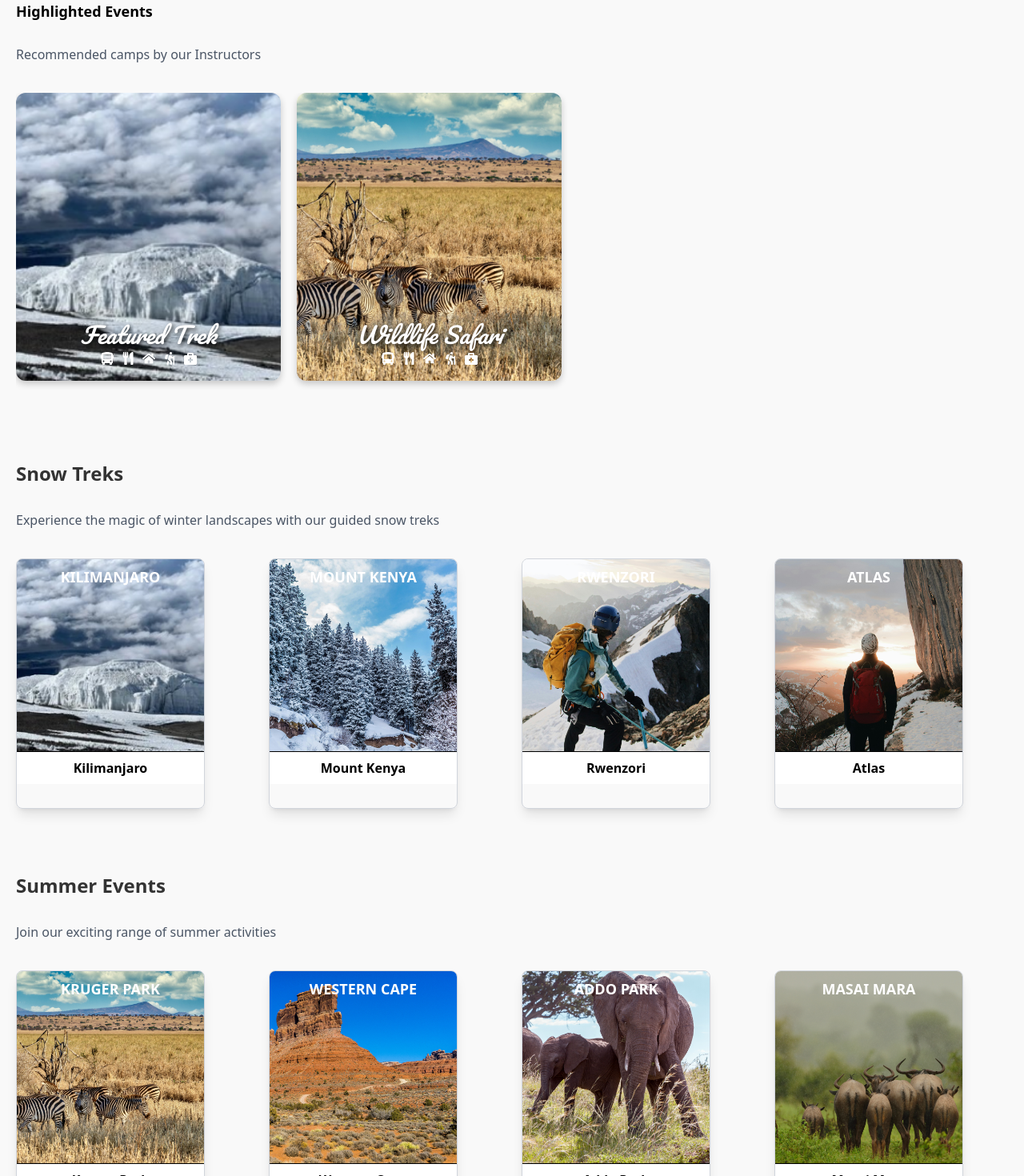
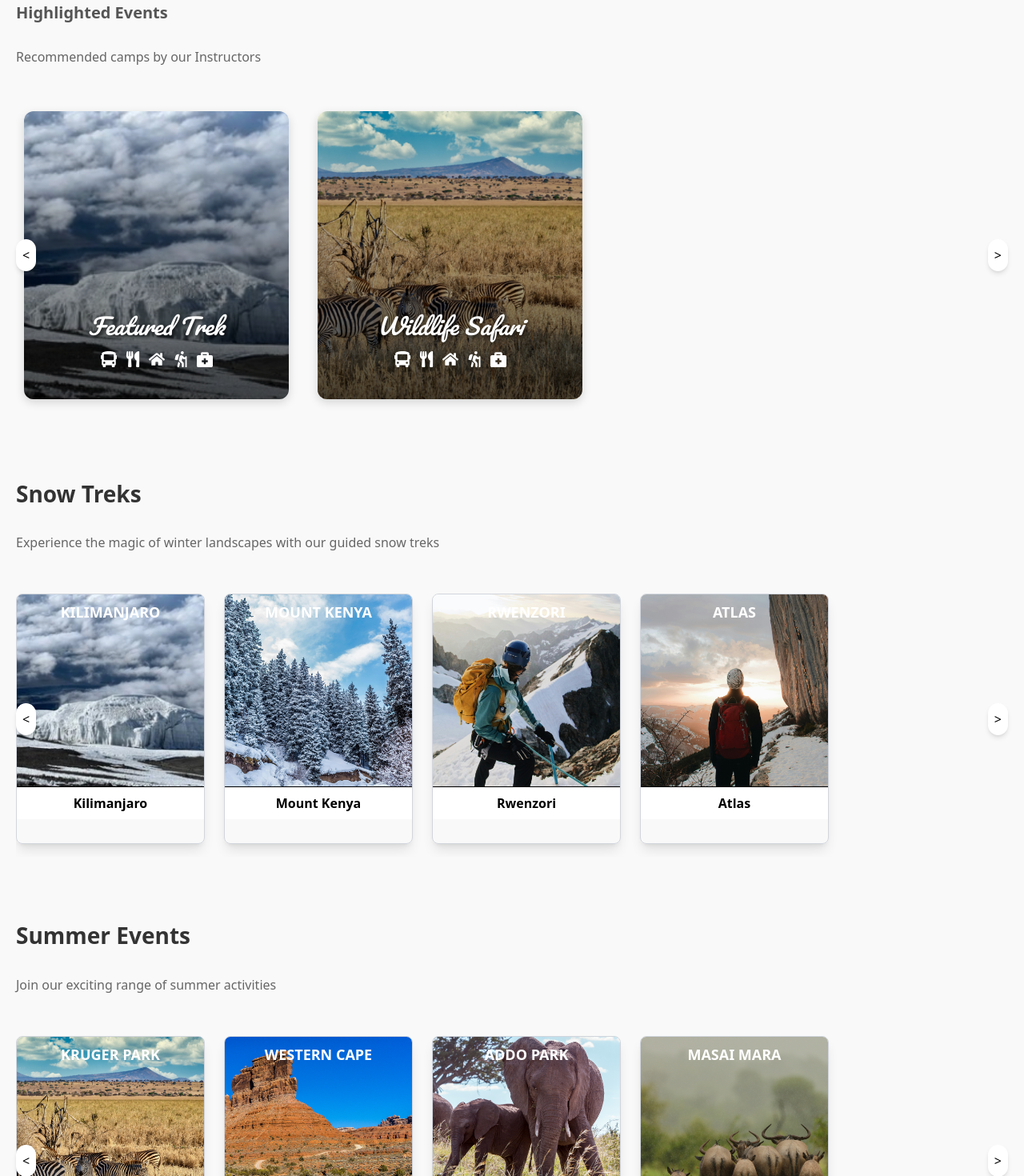
Before and after one commit to nankyashadia/ReactApp, a React (Vite) app in the folder my-landing-page/: page / in a window 1280 px wide. Shown: the part 820-2290 px from the top of the page at 80% size. Built offline with nearby package versions, Linux system fonts and the light colour scheme; no server answers.

Commit message:
Added useRef

```diff
--- a/my-landing-page/src/components/Eventsection.jsx
+++ b/my-landing-page/src/components/Eventsection.jsx
@@ -1,4 +1,4 @@
-import React, { useState, useEffect } from 'react';
+import React, { useState, useEffect, useRef } from 'react';
 import axios from 'axios';
 import { ENDPOINTS } from '../Utilities/Util';
 import { FaBus, FaUtensils, FaHome, FaHiking, FaBriefcaseMedical, FaStar } from 'react-icons/fa';
@@ -104,6 +104,26 @@ const EventsSection = () => {
     testimonials: true
   });
 
+  // Create refs for each scrollable section
+  const highlightedRef = useRef(null);
+  const summerRef = useRef(null);
+  const snowRef = useRef(null);
+  const epicRef = useRef(null);
+  const specialRef = useRef(null);
+  const experienceRef = useRef(null);
+
+  // Scroll functions for each section
+  const scrollLeft = (ref) => {
+    if (ref.current) {
+      ref.current.scrollBy({ left: -300, behavior: 'smooth' });
+    }
+  };
+
+  const scrollRight = (ref) => {
+    if (ref.current) {
+      ref.current.scrollBy({ left: 300, behavior: 'smooth' });
+    }
+  };
 
   useEffect(() => {
     const fetchEvents = async () => {
@@ -150,7 +170,6 @@ const EventsSection = () => {
         (async () => {
           try {
             const response = await axios.get(ENDPOINTS.TESTIMONIALS);
-            // Properly map the testimonial data to match the component props
             setTestimonials(response.data.map(testimonial => ({
               name: testimonial.name,
               role: testimonial.role,
@@ -160,7 +179,6 @@ const EventsSection = () => {
             })));
           } catch (err) {
             console.error("Error fetching testimonials:", err);
-            // Fallback testimonials with proper structure
             setTestimonials([
               {
                 name: "Sarah Johnson",
@@ -199,77 +217,209 @@ const EventsSection = () => {
   return (
     <div className="events-container p-4">
       {/* Highlighted Events */}
-      <div className="section mb-10">
+      <div className="section mb-10 relative">
         <h6 className="text-lg font-semibold mb-2">Highlighted Events</h6>
         <p className="text-gray-600 mb-4">Recommended camps by our Instructors</p>
 
         {error && <p className="text-red-500">{error}</p>}
 
+        <div className="relative">
+          <button
+            onClick={() => scrollLeft(highlightedRef)}
+            className="absolute left-0 top-1/2 transform -translate-y-1/2 z-10 bg-white rounded-full p-2 shadow-md hover:bg-gray-100"
+            aria-label="Scroll left"
+          >
+            &lt;
+          </button>
+          <button
+            onClick={() => scrollRight(highlightedRef)}
+            className="absolute right-0 top-1/2 transform -translate-y-1/2 z-10 bg-white rounded-full p-2 shadow-md hover:bg-gray-100"
+            aria-label="Scroll right"
+          >
+            &gt;
+          </button>
           {isLoading.highlighted ? (
             <p>Loading highlighted events...</p>
           ) : (
-          <div className="cards-container">
+            <div
+              className="cards-container flex overflow-x-auto scrollbar-hide space-x-4 py-4"
+              ref={highlightedRef}
+              style={{ scrollBehavior: 'smooth' }}
+            >
               {highlightedEvents.map((event, index) => (
                 <EventCard key={index} title={event.title} backgroundImage={event.backgroundImage} showIcons={true} />
               ))}
             </div>
           )}
         </div>
+      </div>
 
       {/* Snow Treks */}
-      <div className="section snow-treks-section mb-10">
+      <div className="section snow-treks-section mb-10 relative">
         <h2 className="text-2xl font-bold mb-2">Snow Treks</h2>
         <p className="text-gray-600 mb-4">Experience the magic of winter landscapes with our guided snow treks</p>
-        <div className="grid grid-cols-1 md:grid-cols-4 gap-6">
+
+        <div className="relative">
+          <button
+            onClick={() => scrollLeft(snowRef)}
+            className="absolute left-0 top-1/2 transform -translate-y-1/2 z-10 bg-white rounded-full p-2 shadow-md hover:bg-gray-100"
+            aria-label="Scroll left"
+          >
+            &lt;
+          </button>
+          <button
+            onClick={() => scrollRight(snowRef)}
+            className="absolute right-0 top-1/2 transform -translate-y-1/2 z-10 bg-white rounded-full p-2 shadow-md hover:bg-gray-100"
+            aria-label="Scroll right"
+          >
+            &gt;
+          </button>
+          <div
+            className="flex overflow-x-auto scrollbar-hide space-x-6 py-4"
+            ref={snowRef}
+            style={{ scrollBehavior: 'smooth' }}
+          >
             {snowTreks.map((trek, index) => (
-            <StyledEventCard key={index} title={trek.title} backgroundImage={trek.backgroundImage} />
+              <div key={index} className="flex-shrink-0">
+                <StyledEventCard title={trek.title} backgroundImage={trek.backgroundImage} />
+              </div>
             ))}
+          </div>
         </div>
       </div>
 
       {/* Summer Events */}
-      <div className="section summer-events-section mb-10">
+      <div className="section summer-events-section mb-10 relative">
         <h2 className="text-2xl font-bold mb-2">Summer Events</h2>
         <p className="text-gray-600 mb-4">Join our exciting range of summer activities</p>
-        <div className="grid grid-cols-1 md:grid-cols-4 gap-6">
+
+        <div className="relative">
+          <button
+            onClick={() => scrollLeft(summerRef)}
+            className="absolute left-0 top-1/2 transform -translate-y-1/2 z-10 bg-white rounded-full p-2 shadow-md hover:bg-gray-100"
+            aria-label="Scroll left"
+          >
+            &lt;
+          </button>
+          <button
+            onClick={() => scrollRight(summerRef)}
+            className="absolute right-0 top-1/2 transform -translate-y-1/2 z-10 bg-white rounded-full p-2 shadow-md hover:bg-gray-100"
+            aria-label="Scroll right"
+          >
+            &gt;
+          </button>
+          <div
+            className="flex overflow-x-auto scrollbar-hide space-x-6 py-4"
+            ref={summerRef}
+            style={{ scrollBehavior: 'smooth' }}
+          >
             {summerEvents.map((event, index) => (
-            <StyledEventCard key={index} title={event.title} backgroundImage={event.backgroundImage} />
+              <div key={index} className="flex-shrink-0">
+                <StyledEventCard title={event.title} backgroundImage={event.backgroundImage} />
+              </div>
             ))}
+          </div>
         </div>
       </div>
 
       {/* Epic Adventures */}
-      <div className="section epic-adventures-section mb-10">
+      <div className="section epic-adventures-section mb-10 relative">
         <h2 className="text-2xl font-bold mb-2">Epic Adventures</h2>
         <p className="text-gray-600 mb-4">Push your limits with our most thrilling outdoor challenges</p>
-        <div className="grid grid-cols-1 md:grid-cols-4 gap-6">
+
+        <div className="relative">
+          <button
+            onClick={() => scrollLeft(epicRef)}
+            className="absolute left-0 top-1/2 transform -translate-y-1/2 z-10 bg-white rounded-full p-2 shadow-md hover:bg-gray-100"
+            aria-label="Scroll left"
+          >
+            &lt;
+          </button>
+          <button
+            onClick={() => scrollRight(epicRef)}
+            className="absolute right-0 top-1/2 transform -translate-y-1/2 z-10 bg-white rounded-full p-2 shadow-md hover:bg-gray-100"
+            aria-label="Scroll right"
+          >
+            &gt;
+          </button>
+          <div
+            className="flex overflow-x-auto scrollbar-hide space-x-6 py-4"
+            ref={epicRef}
+            style={{ scrollBehavior: 'smooth' }}
+          >
             {epicAdventures.map((adventure, index) => (
-            <StyledEventCard key={index} title={adventure.title} backgroundImage={adventure.backgroundImage} />
+              <div key={index} className="flex-shrink-0">
+                <StyledEventCard title={adventure.title} backgroundImage={adventure.backgroundImage} />
+              </div>
             ))}
+          </div>
         </div>
       </div>
 
       {/* Special Events */}
-      <div className="section special-events-section mb-10">
+      <div className="section special-events-section mb-10 relative">
         <h2 className="text-2xl font-bold mb-2">Special Events</h2>
         <p className="text-gray-600 mb-4">Join us for unique, limited-time gatherings that celebrate remarkable occasions</p>
-        <div className="grid grid-cols-1 md:grid-cols-4 gap-6">
+
+        <div className="relative">
+          <button
+            onClick={() => scrollLeft(specialRef)}
+            className="absolute left-0 top-1/2 transform -translate-y-1/2 z-10 bg-white rounded-full p-2 shadow-md hover:bg-gray-100"
+            aria-label="Scroll left"
+          >
+            &lt;
+          </button>
+          <button
+            onClick={() => scrollRight(specialRef)}
+            className="absolute right-0 top-1/2 transform -translate-y-1/2 z-10 bg-white rounded-full p-2 shadow-md hover:bg-gray-100"
+            aria-label="Scroll right"
+          >
+            &gt;
+          </button>
+          <div
+            className="flex overflow-x-auto scrollbar-hide space-x-6 py-4"
+            ref={specialRef}
+            style={{ scrollBehavior: 'smooth' }}
+          >
             {specialEvents.map((event, index) => (
-            <StyledEventCard key={index} title={event.title} backgroundImage={event.backgroundImage} />
+              <div key={index} className="flex-shrink-0">
+                <StyledEventCard title={event.title} backgroundImage={event.backgroundImage} />
+              </div>
             ))}
+          </div>
         </div>
       </div>
 
       {/* Experience Yourself Section */}
-      <section className="experience-yourself-section p-6 rounded-xl shadow-lg mt-10 mb-10 bg-pink-100">
+      <section className="experience-yourself-section p-6 rounded-xl shadow-lg mt-10 mb-10 bg-pink-100 relative">
         <div className="mb-8 text-left">
           <h3 className="text-lg text-gray-700 font-semibold">Experience yourself</h3>
           <h2 className="text-2xl font-bold">Exclusive footage from our camps</h2>
         </div>
-        <div className="flex flex-col md:flex-row gap-6 overflow-x-auto pb-4">
+        <div className="relative">
+          <button
+            onClick={() => scrollLeft(experienceRef)}
+            className="absolute left-0 top-1/2 transform -translate-y-1/2 z-10 bg-white rounded-full p-2 shadow-md hover:bg-gray-100"
+            aria-label="Scroll left"
+          >
+            &lt;
+          </button>
+          <button
+            onClick={() => scrollRight(experienceRef)}
+            className="absolute right-0 top-1/2 transform -translate-y-1/2 z-10 bg-white rounded-full p-2 shadow-md hover:bg-gray-100"
+            aria-label="Scroll right"
+          >
+            &gt;
+          </button>
+          <div
+            className="flex overflow-x-auto scrollbar-hide space-x-4 pb-4"
+            ref={experienceRef}
+            style={{ scrollBehavior: 'smooth' }}
+          >
             <ExperienceCard videoUrl="https://www.youtube.com/watch?v=QgwWRQWTLpM" />
             <ExperienceCard videoUrl="https://www.youtube.com/watch?v=prTzU3yrGcw" />
             <ExperienceCard videoUrl="https://www.youtube.com/watch?v=ezUpLsgXbeg" />
+          </div>
         </div>
       </section>
 
--- a/my-landing-page/src/components/Eventssection.css
+++ b/my-landing-page/src/components/Eventssection.css
@@ -1,123 +1,165 @@
 @import url('https://fonts.googleapis.com/css2?family=Pacifico&display=swap');
+
 .events-container {
   display: flex;
   flex-direction: column;
   gap: 40px;
   padding: 20px;
   background-color: #f9f9f9;
+  max-width: 100%;
+  overflow-x: hidden;
 }
 
 .section {
   display: flex;
   flex-direction: column;
   gap: 20px;
+  position: relative;
 }
 
 .section h2 {
-  font-size: 24px;
+  font-size: 28px;
   color: #333;
   margin-bottom: 10px;
+  font-weight: 700;
 }
 
+.section h6 {
+  font-size: 20px;
+  color: #555;
+  font-weight: 600;
+}
+
+.section p {
+  color: #666;
+  font-size: 16px;
+  max-width: 800px;
+}
+
+/* Cards Container */
 .cards-container {
   display: flex;
   gap: 20px;
   overflow-x: auto;
-  padding-bottom: 20px;
+  padding: 20px 10px;
+  scroll-snap-type: x mandatory;
+  scroll-behavior: smooth;
+  -webkit-overflow-scrolling: touch;
+  position: relative;
 }
 
+/* Event Card Styles */
 .event-card {
   flex: 0 0 auto;
-  width: 331px;  /* Updated width */
-  height: 360px; /* Updated height */
+  width: 331px;
+  height: 360px;
   border-radius: 12px;
   overflow: hidden;
   position: relative;
   background-size: cover;
   background-position: center;
-  box-shadow: 0 4px 8px rgba(0, 0, 0, 0.2);
+  box-shadow: 0 4px 12px rgba(0, 0, 0, 0.15);
+  scroll-snap-align: start;
+  transition: transform 0.3s ease, box-shadow 0.3s ease;
 }
 
-/* .event-card:hover {
-  transform: scale(1.05);
-} */
+.event-card:hover {
+  transform: translateY(-5px);
+  box-shadow: 0 6px 16px rgba(0, 0, 0, 0.2);
+}
+
+.overlay {
+  position: absolute;
+  top: 0;
+  left: 0;
+  right: 0;
+  bottom: 0;
+  background: linear-gradient(to top, rgba(0,0,0,0.7) 0%, rgba(0,0,0,0.3) 50%, rgba(0,0,0,0) 100%);
+}
 
 .card-content {
   position: absolute;
-  bottom: 10px; /* Slightly raised to avoid overlap */
-  left: 10px;
-  gap: 700px;
-  right: 10px;
-  background: none; /* Removed dark overlay */
-  color: white;
-  padding: 10px;
+  bottom: 20px;
+  left: 0;
+  right: 0;
+  padding: 20px;
   text-align: center;
-  text-shadow: 1px 1px 4px rgba(0, 0, 0, 0.5); /* Improves text readability */
+  z-index: 2;
 }
 
 .card-content h3 {
-  margin: 0;
-  font-size: 20px;
+  font-family: 'Pacifico', cursive;
+  font-size: 28px;
+  color: white;
+  text-shadow: 2px 2px 5px rgba(0, 0, 0, 0.7);
+  margin: 0 0 10px 0;
 }
 
-.checkbox-container {
-  margin-top: 10px;
+.icon-container {
+  display: flex;
+  justify-content: center;
+  gap: 15px;
+  font-size: 20px;
+  color: white;
+  text-shadow: 1px 1px 3px rgba(0, 0, 0, 0.7);
 }
 
-.checkbox-container span {
-  font-size: 18px;
-  color: white; /* Ensures visibility */
-  text-shadow: 1px 1px 3px rgba(0, 0, 0, 0.5); /* Enhances contrast */
+/* Styled Event Card (for Snow Treks, Summer Events, etc) */
+.styled-event-card {
+  width: 236px;
+  height: 313px;
+  border-radius: 12px;
+  overflow: hidden;
+  box-shadow: 0 4px 12px rgba(0, 0, 0, 0.15);
+  transition: transform 0.3s ease;
+  flex-shrink: 0;
+  scroll-snap-align: start;
 }
 
-.navigation-marks {
-  display: flex;
-  justify-content: space-between;
-  padding: 0 10px;
+.styled-event-card:hover {
+  transform: translateY(-5px);
 }
 
-.navigation-marks span {
+/* Scroll Buttons */
+.scroll-button {
+  position: absolute;
+  top: 50%;
+  transform: translateY(-50%);
+  z-index: 10;
+  background: white;
+  width: 40px;
+  height: 40px;
+  border-radius: 50%;
+  display: flex;
+  align-items: center;
+  justify-content: center;
+  box-shadow: 0 2px 10px rgba(0,0,0,0.2);
+  border: none;
   cursor: pointer;
-  font-size: 24px;
+  opacity: 0.9;
+  transition: all 0.3s ease;
+}
+
+.scroll-button:hover {
+  opacity: 1;
+  transform: translateY(-50%) scale(1.1);
+}
+
+.scroll-button.left {
+  left: 10px;
+}
+
+.scroll-button.right {
+  right: 10px;
+}
+
+.scroll-button svg {
+  width: 20px;
+  height: 20px;
   color: #333;
 }
 
-.navigation-marks span:hover {
-  color: #007bff;
-}
-
-/* Specific styles for Snow Treks section */
-.snow-treks-section .event-card {
-  width: 250px;
-  height: 150px;
-  background-size: cover; /* Ensures images are visible */
-  background-position: center;
-}
-
-.snow-treks-section .card-content {
-  padding: 10px;
-  background: none; /* Fully removed dark background */
-  text-shadow: 1px 1px 4px rgba(0, 0, 0, 0.5);
-}
-
-.snow-treks-section .card-content h3 {
-  font-size: 18px;
-}
-
-.snow-treks-section .checkbox-container span {
-  font-size: 16px;
-}
-.card-content h3 {
-  font-family: 'Pacifico', cursive;  /* Matches decorative script style */
-  font-size: 28px; /* Adjust size to match the image */
-  color: white;
-  text-shadow: 2px 2px 5px rgba(0, 0, 0, 0.7); /* Adds depth for readability */
-  margin: 0;
-  text-align: center;
-}
-
-
-/* Horizontal Scroll */
+/* Hide scrollbar */
 .scrollbar-hide::-webkit-scrollbar {
   display: none;
 }
@@ -127,37 +169,69 @@
   scrollbar-width: none;
 }
 
-.snap-x {
-  scroll-snap-type: x mandatory;
+/* Experience Section */
+.experience-yourself-section {
+  background-color: #f8e1e4;
+  border-radius: 16px;
+  padding: 30px;
+  margin: 40px 0;
 }
 
-.snap-start {
-  scroll-snap-align: start;
+/* Testimonials Section */
+.testimonials-section {
+  background-color: white;
+  border-radius: 16px;
+  padding: 30px;
+  margin-top: 40px;
 }
 
-/* Scroll Buttons */
-.fixed {
-  position: fixed;
-  transform: translateY(-50%);
-}
+/* Responsive Adjustments */
+@media (max-width: 768px) {
+  .section h2 {
+    font-size: 24px;
+  }
 
-.fixed button {
-  transition: all 0.3s ease;
-  opacity: 0.7;
-}
+  .event-card {
+    width: 280px;
+    height: 300px;
+  }
 
-.fixed button:hover {
-  opacity: 1;
-  transform: scale(1.1) translateY(-50%);
-}
+  .styled-event-card {
+    width: 200px;
+    height: 280px;
+  }
 
-@media (max-width: 768px) {
-  .fixed button {
-    display: none;
+  .card-content h3 {
+    font-size: 24px;
+  }
+
+  .scroll-button {
+    width: 36px;
+    height: 36px;
   }
 }
 
-/* Ensure sections take full width */
-.flex-none {
-  flex: none;
+@media (max-width: 480px) {
+  .events-container {
+    padding: 15px;
+    gap: 30px;
+  }
+
+  .section {
+    gap: 15px;
+  }
+
+  .event-card {
+    width: 250px;
+    height: 270px;
+  }
+
+  .card-content h3 {
+    font-size: 20px;
+  }
+
+  .icon-container {
+    font-size: 16px;
+    gap: 10px;
+  }
 }
--- a/my-landing-page/src/components/ProfilePage.jsx
+++ b/my-landing-page/src/components/ProfilePage.jsx
@@ -34,7 +34,7 @@ const ProfilePage = () => {
         <div className="relative flex justify-center">
           <img
             src=""
-            alt="Profile"
+          alt="Profile"
             className="w-28 h-28 rounded-full object-cover border-4 border-white shadow-md"
           />
           <div className="absolute bottom-2 right-[35%] bg-blue-500 p-2 rounded-full cursor-pointer hover:bg-blue-600">
--- /dev/null
+++ b/my-landing-page/src/scrollEffect.css
@@ -0,0 +1,3 @@
+body {
+    transition: background-color 0.6s ease;
+  }
```
Also changed, not shown: 2 other files (tests, documents, lock files or other folders). Lines whose indentation alone changed are shown as unchanged.
